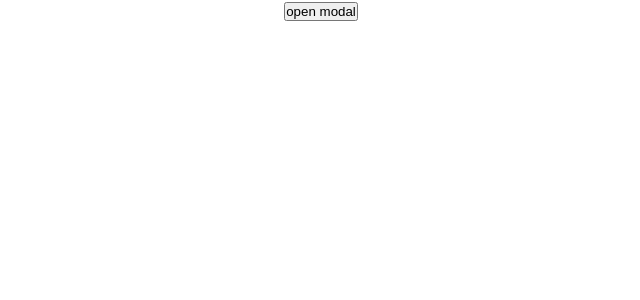
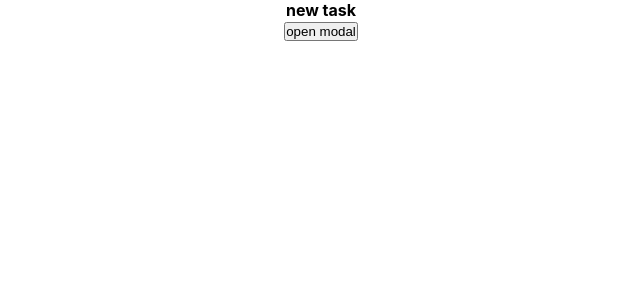
Before and after one commit to Zaibi727/Collection-of-Designs, a React (Create React App) app: page / in a window 1280 px wide. Shown: the top 300 px of the page, without its empty margins (319-959 px from the left). Built offline with nearby package versions, Linux system fonts and the light colour scheme.

Commit message:
Update ModalWithTabContainer.jsx

```diff
--- a/src/components/ModalWithTab/ModalWithTabContainer.jsx
+++ b/src/components/ModalWithTab/ModalWithTabContainer.jsx
@@ -53,6 +53,7 @@ function ModalWithTabContainer() {
 
     return (
         <div>
+            <h4>new task</h4>
                <button onClick={showModal}>open modal</button>
              <Modal className={styles.mmm} isOpen={isOpen}  style={customStyles}>
 
```
